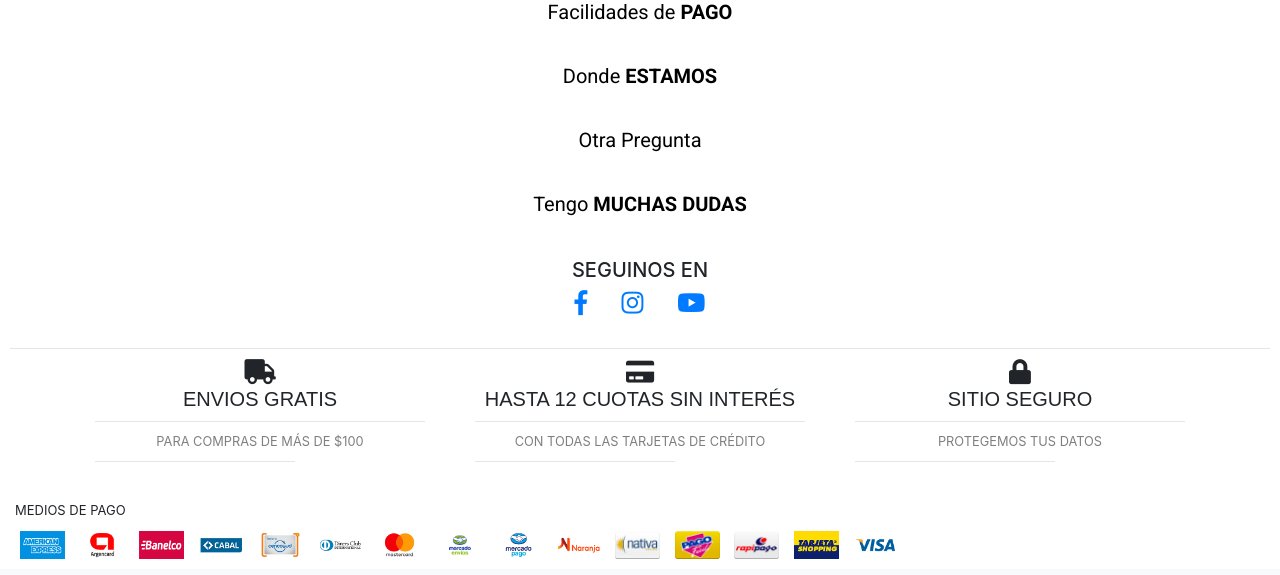
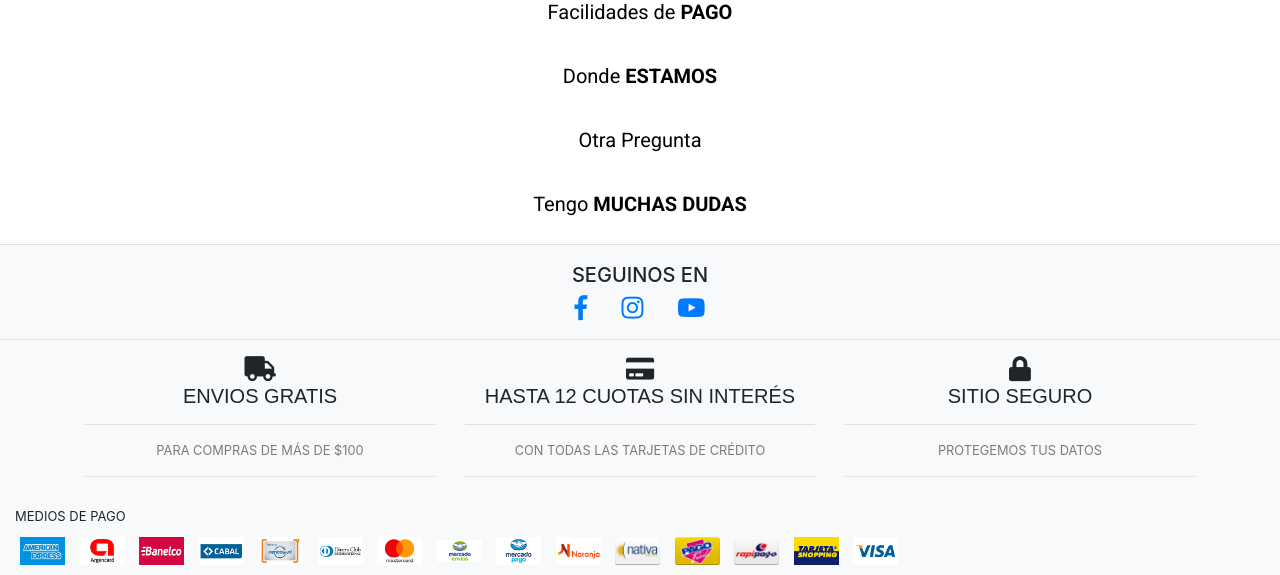
Before and after one commit to leatamola/EstamperiaSanchez, a PHP site: page /faqs.php in a window 1280 px wide. Shown: the part 369-944 px from the top of the page. Run offline with PHP 8.4, Linux system fonts and the light colour scheme.

Commit message:
footer sin terminar

```diff
--- a/css/footer.css
+++ b/css/footer.css
@@ -1,7 +1,7 @@
 footer{
-  margin-top: 20px;
   text-align: center;
-  height: 250px;
+  background-color: #f8f9fa !important;
+
 }
 
 .h2_footer{
@@ -14,9 +14,6 @@ footer h3 {
   font-size: 14px;
 }
 
-footer hr{
-  margin: 10px;
-}
 
 footer h4{
   font-family: "Source Sans Pro", sans-serif;
@@ -41,7 +38,7 @@ footer i{
 }
 
 #footer1{
-  margin-bottom: 25px;
+  margin-bottom: 10px;
 }
 #footer2{
   background-color: #c0c2c3;
@@ -54,6 +51,11 @@ footer i{
   margin: 10px 5px;
 }
 
+#grupoTarjetas{
+  margin-left: auto;
+  margin-right: auto;
+}
+
 .seguinos{
-  margin: 30px;
+  padding-top: 2px;
 }
--- a/footer.php
+++ b/footer.php
@@ -1,15 +1,17 @@
 <footer>
+  <hr>
   <div class="container-fluid">
     <div class="seguinos" >
       <div class="col-12">
+
         <h5>SEGUINOS EN</h5>
       </div>
       <div class="col-12">
       <div class="social d-flex justify-content-center">
-        <a href="http://www.instagram.com/..." class="mx-2">
+        <a href="https://www.facebook.com/sanchez.stamp" class="mx-2">
               <i class="fab fa-facebook-f"></i>
             </a>
-            <a href="http://www.facebook.com/..." class="mx-2">
+            <a href="https://www.instagram.com/sanchez.estampados" class="mx-2">
               <i class="fab fa-instagram"></i>
             </a>
             <a href="http://www.youtube.com/..." class="mx-2">
@@ -29,7 +31,7 @@
         <h4>ENVIOS GRATIS</h4>
           <hr>
         <div class="small text-black-50">PARA COMPRAS DE MÁS DE $100</div>
-        <hr width="200px">
+        <hr>
       </div>
 
       <div class="col-md-4 mb-3 mb-md-0">
@@ -37,7 +39,7 @@
         <h4>HASTA 12 CUOTAS SIN INTERÉS</h4>
           <hr>
         <div class="small text-black-50">CON TODAS LAS TARJETAS DE CRÉDITO</div>
-        <hr width="200px">
+        <hr>
       </div>
 
       <div class="col-md-4 mb-3 mb-md-0">
@@ -45,7 +47,7 @@
         <h4>SITIO SEGURO</h4>
           <hr>
         <div class="small text-black-50">PROTEGEMOS TUS DATOS</div>
-        <hr width="200px">
+        <hr>
       </div>
 
     </div>
@@ -60,7 +62,7 @@
         <div class="col-12" align="left">
           <h7>MEDIOS DE PAGO</h7>
         </div>
-        <div class="col-12">
+        <div class="col-12" id="grupoTarjetas">
 
           <img class="tarjetas" src="imagenes/tarjetas/amex.png" alt="amex">
           <img class="tarjetas" src="imagenes/tarjetas/argencard.png" alt="amex">
--- a/header.php
+++ b/header.php
@@ -7,7 +7,7 @@
     <div class="collapse navbar-collapse text-center" id="navbarNavDropdown">
         <ul class="navbar-nav mr-auto ml-auto">
           <li class="navbar-brand">
-              <a class="nav-link" href="#">HOME<span class="sr-only"></span></a>
+              <a class="nav-link" href="index.php">HOME<span class="sr-only"></span></a>
             </li>
             <li class="navbar-brand">
               <a class="nav-link" href="faqs.php">FAQS</a>
--- a/index.php
+++ b/index.php
@@ -50,7 +50,7 @@
 
 	<br><br><br><br><br><br><br>
 
-	<hr>
+
 
 	<?php include ('footer.php'); ?>
 
```
Also changed, not shown: imagenes/carousel/backgroundCarousel.png (added), imagenes/carousel/remera1.png (added).
